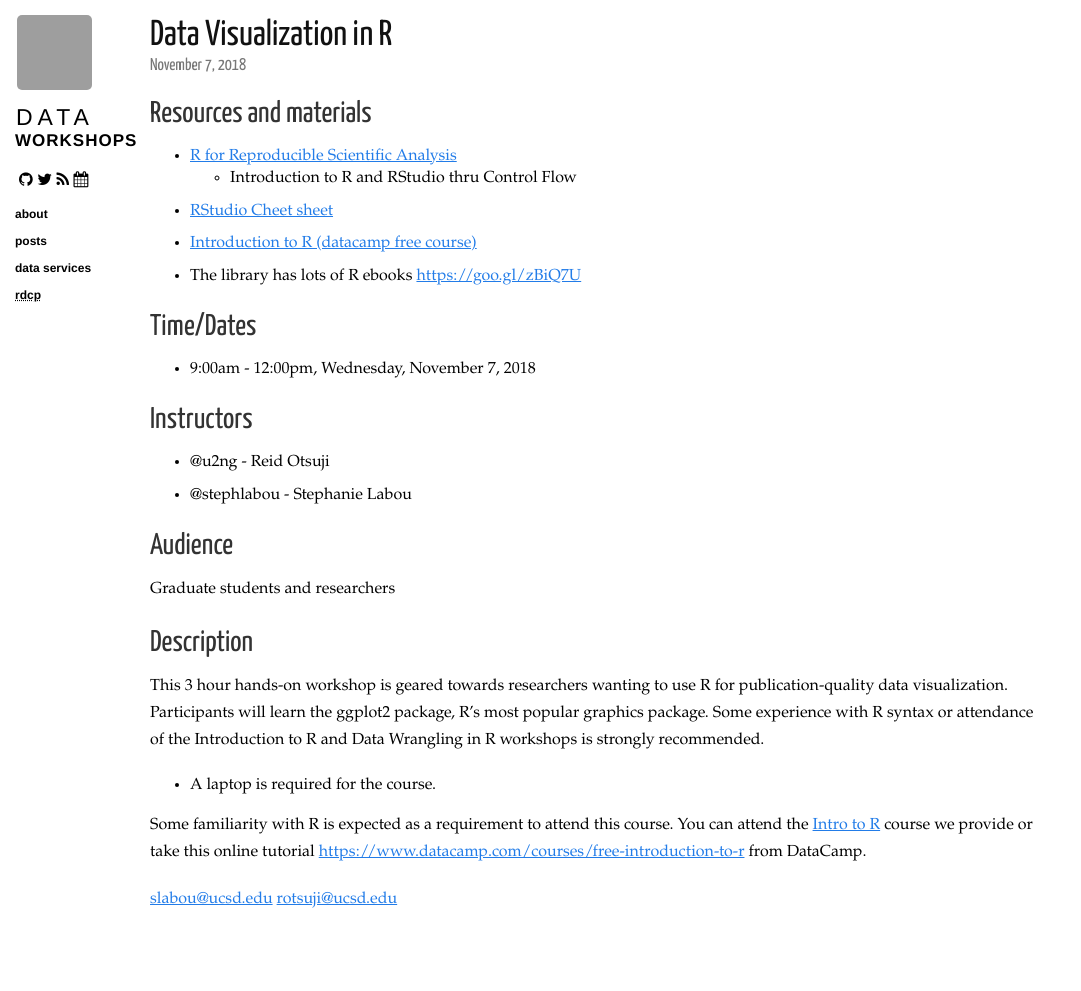
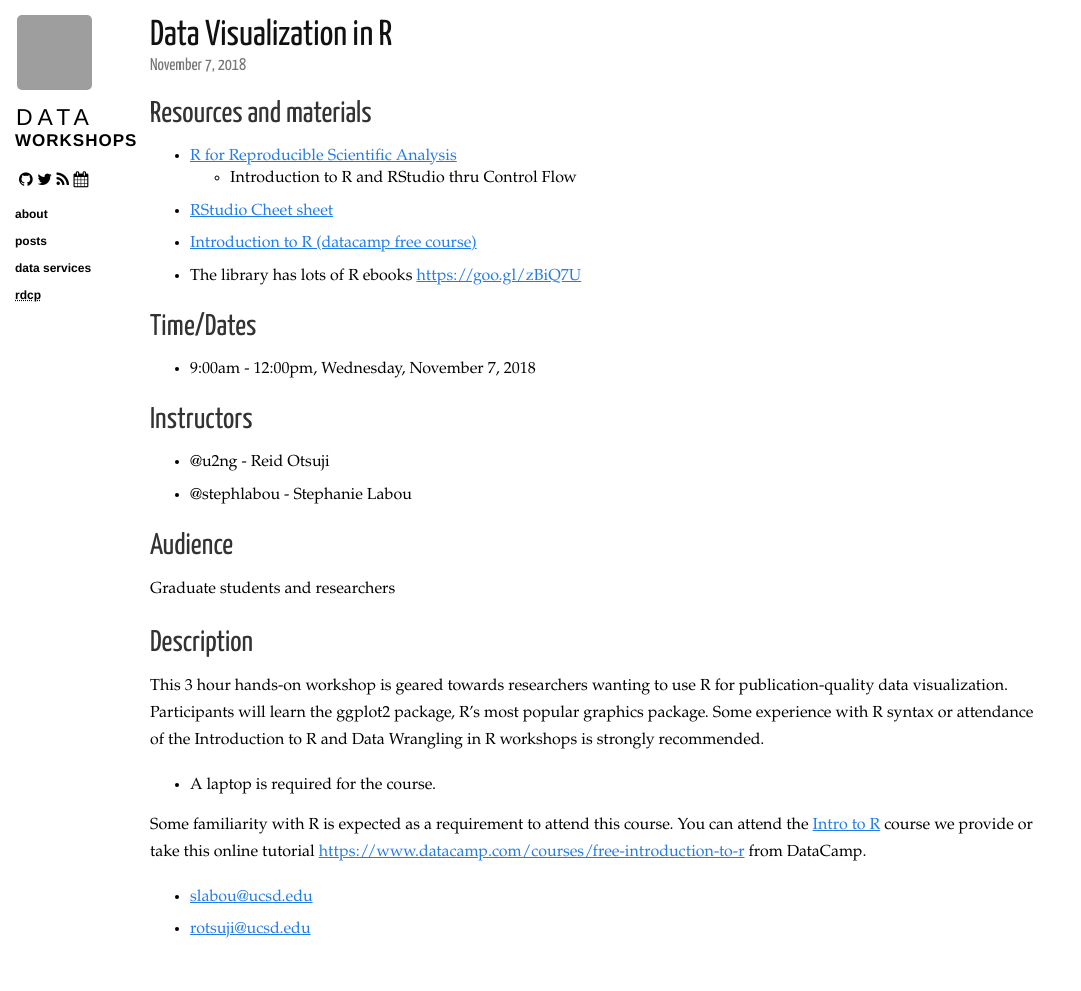
Before and after one commit to ucsdlib/workshops, a Jekyll site: the page built from _posts/2018-11-07-data-viz-R.md, in a window 1280 px wide. Shown: the whole page, without its empty margins (0-1081 px from the left). Built offline with Jekyll 4.4.1, drawn with Linux system fonts in a browser that asks for light colours; nearby versions of some CDN libraries; before the commit the page ends 963 px from its top, so only the background shows below that; grey boxes are pictures that could not be loaded.

Commit message:
data viz data clean workshop update
add bullet point before email

```diff
--- a/_posts/2018-11-07-data-viz-R.md
+++ b/_posts/2018-11-07-data-viz-R.md
@@ -32,5 +32,5 @@ This 3 hour hands-on workshop is geared towards researchers wanting to use R for
 
 Some familiarity with R is expected as a requirement to attend this course.  You can attend the [Intro to R](http://ucsd.libcal.com/event/2846343?hs=a) course we provide or take this online tutorial <https://www.datacamp.com/courses/free-introduction-to-r> from DataCamp.
 
-<slabou@ucsd.edu>
-<rotsuji@ucsd.edu>
+* <slabou@ucsd.edu>
+* <rotsuji@ucsd.edu>
```
Also changed, not shown: _posts/2018-11-08-data-clean-R.md (+2 -2 lines).
